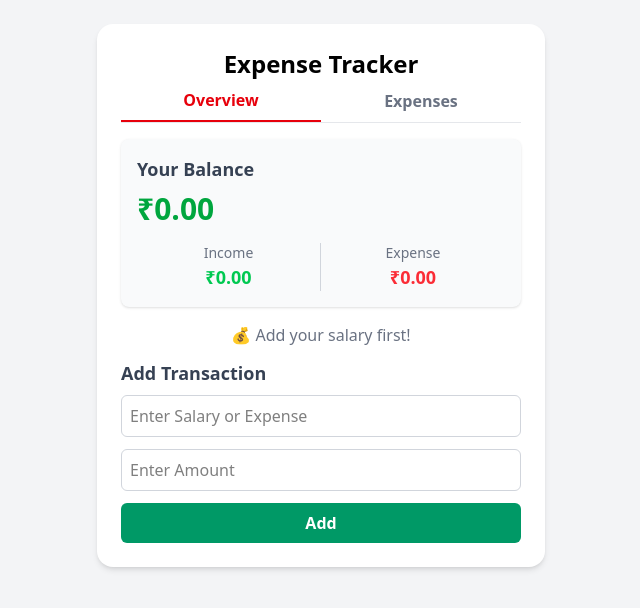
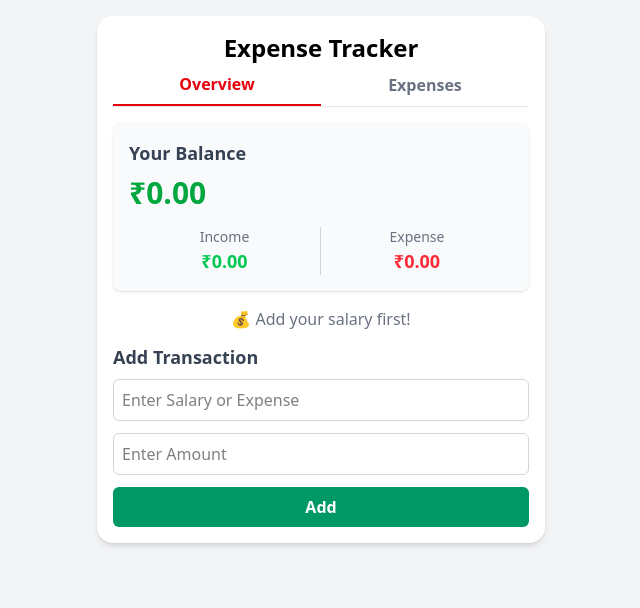
Before and after one commit to balajidamarla/ExpenseTracker, a React (Vite) app: page / in a window 1280 px wide. Shown: the top 608 px of the page, without its empty margins (319-959 px from the left). Built offline with nearby package versions, Linux system fonts and the light colour scheme.

Commit message:
adjust the card in & outside

```diff
--- a/src/App.jsx
+++ b/src/App.jsx
@@ -47,8 +47,8 @@
   };
 
   return (
-    <div className="min-h-screen bg-gray-100 flex flex-col items-center p-6">
-      <div className="bg-white shadow-md rounded-2xl p-6 w-full max-w-md relative">
+    <div className="min-h-screen bg-gray-100 flex flex-col items-center p-4">
+      <div className="bg-white shadow-md rounded-2xl p-4 w-full max-w-md relative">
         <Header />
         <Tabs activeTab={activeTab} setActiveTab={setActiveTab} />
 
--- a/src/components/TransactionList.jsx
+++ b/src/components/TransactionList.jsx
@@ -101,7 +101,7 @@
                 <span className="font-medium text-gray-700">{t.text}</span>
                 <div className="flex items-center gap-2 text-xs text-gray-500 mt-1">
                   <p>{t.date}</p>
-                  {/* 💰 Remaining Balance */}
+                  {/*Remaining Balance */}
                   <p className="text-gray-600 font-medium">
                     | Balance:{" "}
                     <span className="text-green-600 font-semibold">
```
